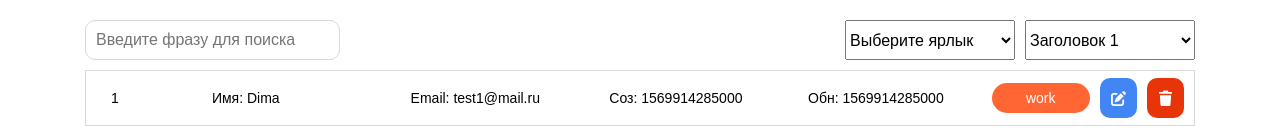
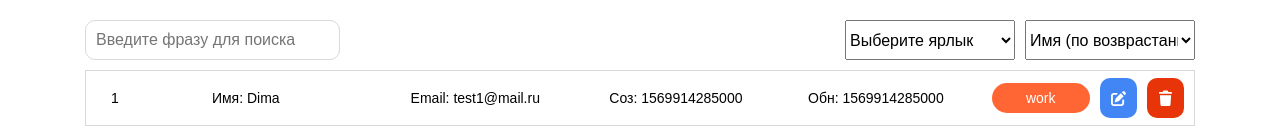
Before and after one commit to golubvladimir/react-redux-list, a React (Create React App) app: page / in a window 1280 px wide. Shown: the top 134 px of the page. Built offline with nearby package versions, Linux system fonts and the light colour scheme.

Commit message:
add sorting to Controls component

```diff
--- a/src/components/List/Controls/Controls.js
+++ b/src/components/List/Controls/Controls.js
@@ -17,7 +17,7 @@ const SelectSorting = styled(Select)`
 
 export default (props) => {
 
-    let { className, onLabelSelect } = props;
+    let { className, onLabelSelect, onSortingChange } = props;
 
     return (
         <div className={ className }>
@@ -42,7 +42,15 @@ export default (props) => {
                         nullElement={{id: 0, title: 'Выберите ярлык', value: ''}}
                     />
                     <SelectSorting
-                        items={[{id: 1, title: 'Заголовок 1', value: 1}, {id: 2, title: 'Заголовок 2', value: 2}]}
+                        items={[
+                            {id: 1, value: {type: 'name', direction: 'up'}, title: 'Имя (по возврастанию)'},
+                            {id: 2, value: {type: 'name', direction: 'down'}, title: 'Имя (по убыванию)'},
+                            {id: 3, value: {type: 'dateCreate', direction: 'up'}, title: 'Дата создания (по возрастанию)'},
+                            {id: 4, value: {type: 'dateCreate', direction: 'down'}, title: 'Дата создания (по убыванию)'},
+                            {id: 5, value: {type: 'dateUpdate', direction: 'up'}, title: 'Дата создания (по возрастанию)'},
+                            {id: 6, value: {type: 'dateUpdate', direction: 'down'}, title: 'Дата создания (по убыванию)'},
+                        ]}
+                        changeFunc={onSortingChange}
                     />
                 </Column>
             </Row>
--- a/src/conteiners/List.js
+++ b/src/conteiners/List.js
@@ -11,12 +11,12 @@ const StyledControls = styled(Controls)`
     margin-bottom: 10px;
 `;
 
-const List = ({ items, onDelete, onLabelSelect }) => {
-
+const List = ({ items, onDelete, onLabelSelect, onSortingChange }) => {
     return (
         <>
             <StyledControls
                 onLabelSelect={onLabelSelect}
+                onSortingChange={onSortingChange}
             />
             <ListElement
                 items={items}
@@ -28,14 +28,39 @@ const List = ({ items, onDelete, onLabelSelect }) => {
 
 const mapStateToProps = (state) => {
     return {
-        items: state.list.items.filter(item => item.label.includes(state.labelFilter))
+        items: state.list.items
+            .sort((a, b) => {
+                if (state.sortingList.direction === 'up') {
+                    if (a[state.sortingList.type] > b[state.sortingList.type]) {
+                        return 1;
+                    }
+
+                    if (a[state.sortingList.type] < b[state.sortingList.type]) {
+                        return -1;
+                    }
+
+                    return 0;
+                } else {
+                    if (a[state.sortingList.type] < b[state.sortingList.type]) {
+                        return 1;
+                    }
+
+                    if (a[state.sortingList.type] > b[state.sortingList.type]) {
+                        return -1;
+                    }
+
+                    return 0;
+                }
+            })
+            .filter(item => item.label.includes(state.labelFilter))
     }
 };
 
 const mapDispatchToProps = (dispatch) => {
     return {
         onDelete: (index) => dispatch({type: actionTypes.DELETE_ITEM, data: index}),
-        onLabelSelect: (label) => dispatch({type: actionTypes.FILTER_LABEL_SELECT, data: label})
+        onLabelSelect: (label) => dispatch({type: actionTypes.FILTER_LABEL_SELECT, data: label}),
+        onSortingChange: (typeSorting) => dispatch({type: actionTypes.SORTING_CHANGE, data: typeSorting})
     }
 };
 
```
